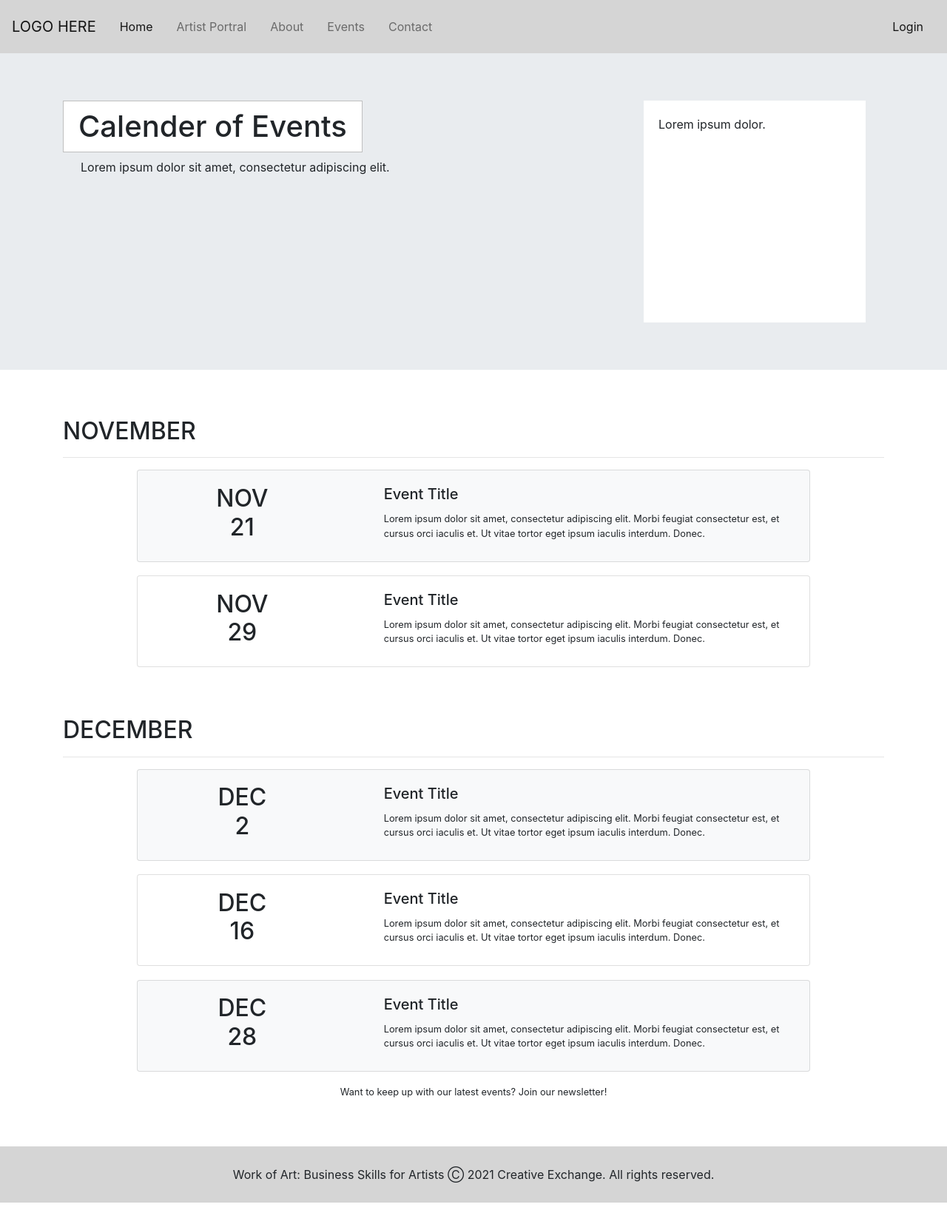
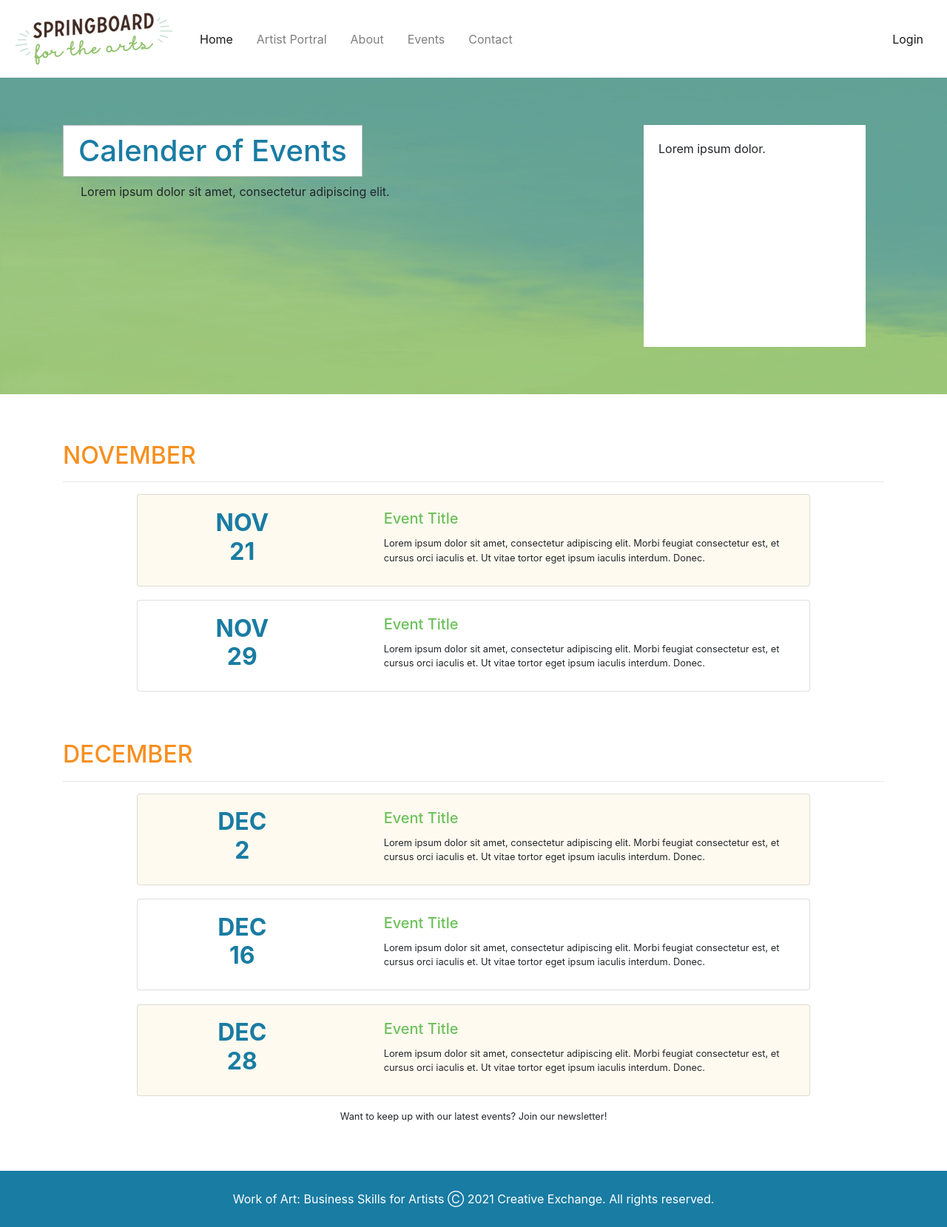
Before and after one commit to adiamorrisswanger/work-of-art, a website: page events.html in a window 1280 px wide. Shown: the whole page at 74% size. Before the commit the page ends 1626 px from the top, so only its background shows below. Drawn offline with nearby package versions, Linux system fonts and the light colour scheme.

Commit message:
CSS Colors, Logo and Jumbotron background image added.

```diff
--- a/events.html
+++ b/events.html
@@ -10,7 +10,7 @@
     <!-- Our Custom CSS -->
     <link rel="stylesheet" href="stylesheet.css">
 
-    <title>Work of Art: Interactive | Calender of Events</title>
+    <title>Work of Art: Interactive</title>
 </head>
 
 <body>
@@ -18,16 +18,16 @@
     <!-- Navigation Start-->
 
     <nav class="navbar navbar-expand-lg navbar-light nav-bg-custom">
-        <a class="navbar-brand" href="#">LOGO HERE</a>
+        <a class="navbar-brand" href="#"><img src="images/springboard-logo-small.png"></a>
         <button class="navbar-toggler" type="button" data-toggle="collapse" data-target="#navbarNav" aria-controls="navbarNav" aria-expanded="false" aria-label="Toggle navigation">
             <span class="navbar-toggler-icon"></span>
         </button>
         <div class="collapse navbar-collapse" id="navbarNav">
             <ul class="navbar-nav">
-                <li class="nav-item mx-2 active"><a class="nav-link" href="index.html">Home</a></li>
+                <li class="nav-item mx-2 active"><a class="nav-link" href="#">Home</a></li>
                 <li class="nav-item mx-2"><a class="nav-link" href="#">Artist Portral</a></li>
                 <li class="nav-item mx-2"><a class="nav-link" href="#">About</a></li>
-                <li class="nav-item mx-2"><a class="nav-link" href="#">Events</a></li>
+                <li class="nav-item mx-2"><a class="nav-link" href="events.html">Events</a></li>
                 <li class="nav-item mx-2"><a class="nav-link" href="#">Contact</a></li>
             </ul>
             <span class="navbar-text ml-auto"><a class="nav-link" href="#">Login</a></span>
@@ -56,10 +56,10 @@
         <h2>November</h2>
         <hr />
         <div class="event-container">
-            <div class="card event-card bg-light">
+            <div class="card event-card bg-yellow">
                 <div class="row g-0">
                     <div class="col-md-4 event-date text-center align-self-center">
-                        <div><h2>NOV<br>21</h2></div>
+                        <div><h2 class="h2-date">NOV<br>21</h2></div>
                     </div>
                     <div class="col-md-8">
                         <div class="card-body">
@@ -72,7 +72,7 @@
             <div class="card event-card">
                 <div class="row g-0">
                     <div class="col-md-4 event-date text-center align-self-center">
-                        <div><h2>NOV<br>29</h2></div>
+                        <div><h2 class="h2-date">NOV<br>29</h2></div>
                     </div>
                     <div class="col-md-8">
                         <div class="card-body">
@@ -86,10 +86,10 @@
         <h2 class="pt-5">December</h2>
         <hr />
         <div class="event-container">
-            <div class="card event-card bg-light">
+            <div class="card event-card bg-yellow">
                 <div class="row">
                     <div class="col-md-4 event-date text-center align-self-center">
-                        <div><h2>Dec<br>2</h2></div>
+                        <div><h2 class="h2-date">Dec<br>2</h2></div>
                     </div>
                     <div class="col-md-8">
                         <div class="card-body">
@@ -102,7 +102,7 @@
             <div class="card event-card">
                 <div class="row">
                     <div class="col-md-4 event-date text-center align-self-center">
-                        <div><h2>Dec<br>16</h2></div>
+                        <div><h2 class="h2-date">Dec<br>16</h2></div>
                     </div>
                     <div class="col-md-8">
                         <div class="card-body">
@@ -112,10 +112,10 @@
                     </div>
                 </div>
             </div>
-            <div class="card event-card bg-light">
+            <div class="card event-card bg-yellow">
                 <div class="row g-0">
                     <div class="col-md-4 event-date text-center align-self-center">
-                        <div><h2>Dec<br>28</h2></div>
+                        <div><h2 class="h2-date">Dec<br>28</h2></div>
                     </div>
                     <div class="col-md-8">
                         <div class="card-body">
@@ -129,9 +129,9 @@
         <p class="p-small text-center">Want to keep up with our latest events? Join our newsletter!</p>
     </div>
 
-    <!-- Footer Nav Start -->
+     <!-- Footer Nav Start -->
 
-    <footer class="nav-bg-custom text-center">
+     <footer class="text-center text-white">
         Work of Art: Business Skills for Artists Ⓒ 2021 Creative Exchange. All rights reserved.
     </footer>
 
--- a/stylesheet.css
+++ b/stylesheet.css
@@ -4,18 +4,28 @@ body {
     background-color: #fff;
 }
 
+h1 {
+    color: #197CA3;
+}
+
 h2 {
     text-transform: uppercase;
+    color: #F78F1E;
+}
+
+h5, h3 {
+    color: #6CC15A;
 }
 
 footer {
     padding: 2%;
+    background-color: #197CA3;
 }
 
 /* CUSTOM CLASSES */
 
 .nav-bg-custom {
-    background-color: #d5d5d5;
+    background-color: #fff;
 }
 
 .cta-header {
@@ -27,6 +37,8 @@ footer {
 
 .jumbotron {
     margin-bottom: 0%;
+    background-image: url("images/jumbotron-bg.jpg");
+    background-size: 100%;
 }
 
 .h1-header {
@@ -42,7 +54,7 @@ footer {
 
 .card-featured {
     border: 0;
-    background-color: #fafafa;
+    background-color: #f8f8f8;
 }
 
 .featured-div, .calender-div{
@@ -60,3 +72,12 @@ footer {
 .event-date {
     padding: 2%;
 }
+
+.h2-date {
+    color: #197CA3;
+    font-weight: bold;
+}
+
+.bg-yellow {
+    background-color: #fffaf0;
+}
```
Also changed, not shown: index.html (+5 -3 lines), images/jumbotron-bg.jpg (added), images/springboard-logo-small.png (added), 2 other files.
